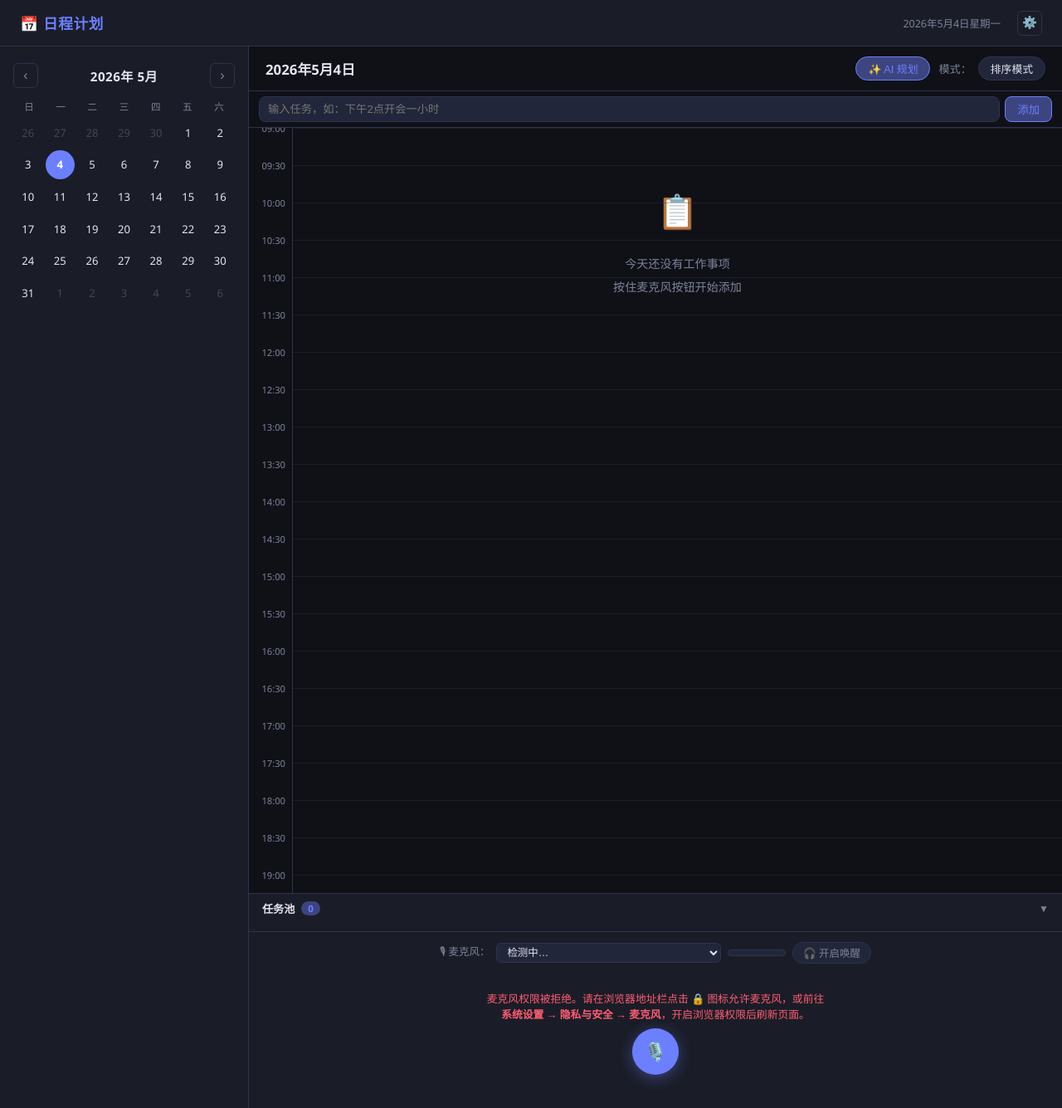
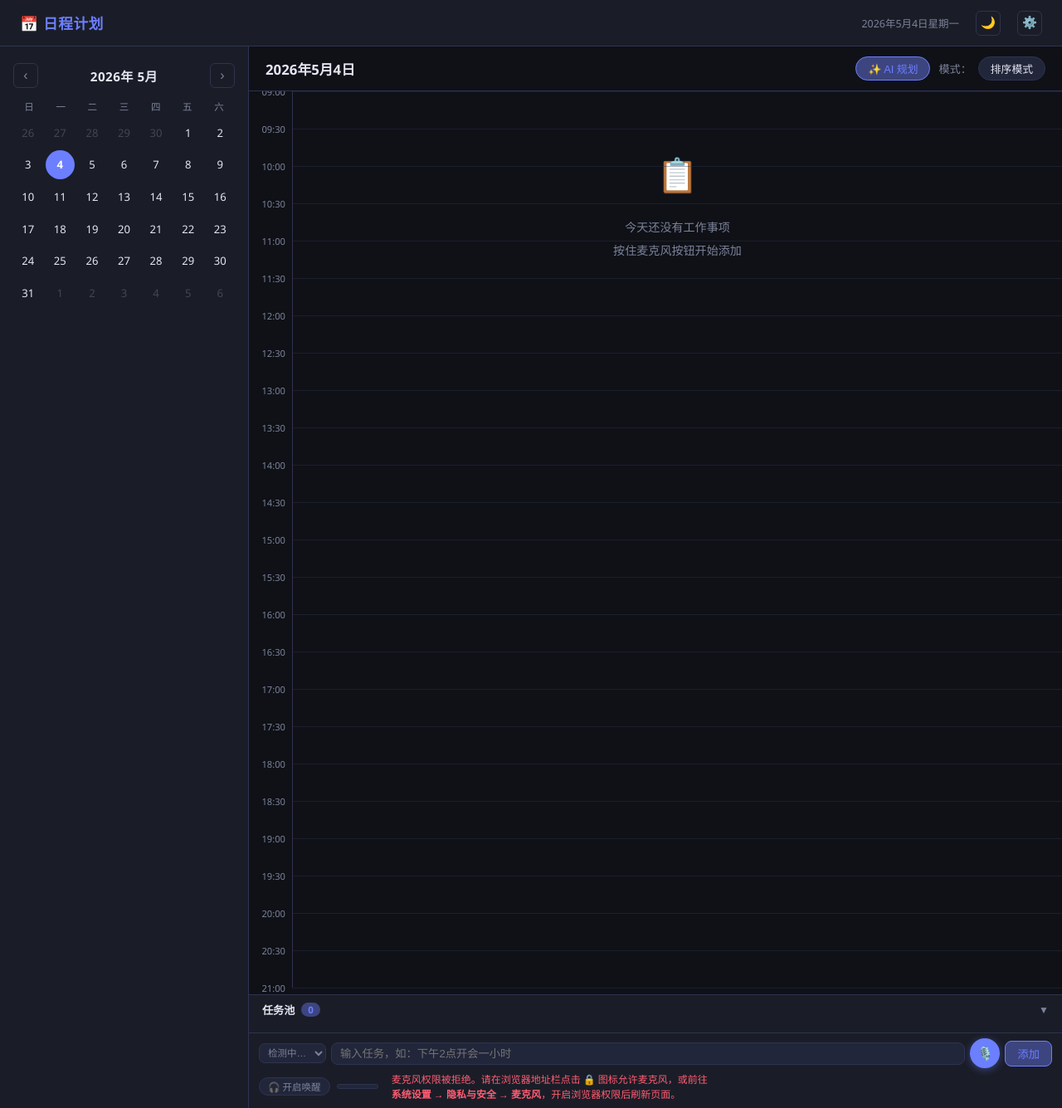
Before and after one commit to MichaelChaoLi-cpu/Zhixiang, a Flask app: page / in a window 1280 px wide. Shown: the whole page at 83% size. Run offline with Flask 3, Linux system fonts and the light colour scheme; data that the repository does not hold is empty.

Commit message:
feat: mode and optimize panel

```diff
--- a/static/app.js
+++ b/static/app.js
@@ -653,6 +653,29 @@ async function schedulePoolItem(poolId) {
   await loadItems();
   await loadDatesWithItems();
   showToast("已从任务池移至日程");
+}
+
+/* ── Theme toggle ────────────────────────────────────────────────────── */
+function setupThemeToggle() {
+  const btn = document.getElementById("theme-btn");
+  const saved = localStorage.getItem("theme") || "dark";
+  applyTheme(saved);
+
+  btn.addEventListener("click", () => {
+    const next = document.documentElement.dataset.theme === "light" ? "dark" : "light";
+    applyTheme(next);
+    localStorage.setItem("theme", next);
+  });
+}
+
+function applyTheme(theme) {
+  if (theme === "light") {
+    document.documentElement.dataset.theme = "light";
+    document.getElementById("theme-btn").textContent = "☀️";
+  } else {
+    delete document.documentElement.dataset.theme;
+    document.getElementById("theme-btn").textContent = "🌙";
+  }
 }
 
 function setupPoolToggle() {
@@ -1451,6 +1474,7 @@ async function init() {
   setupCalNav();
   setupModeToggle();
   setupMicButton();
+  setupThemeToggle();
   setupSettingsPanel();
   setupAIPlan();
   setupPoolToggle();
--- a/static/style.css
+++ b/static/style.css
@@ -162,12 +180,35 @@ body {
 #right-header .spacer { flex: 1; }
 
 /* Manual task input */
-#manual-input-row {
+/* ── Bottom input bar ───────────────────────────────────────────────── */
+#input-bar {
+  flex-shrink: 0;
+  background: var(--surface);
+  border-top: 1px solid var(--border);
+  padding: 6px 12px 8px;
   display: flex;
+  flex-direction: column;
+  gap: 4px;
+}
+
+#input-main-row {
+  display: flex;
+  align-items: center;
   gap: 6px;
-  padding: 6px 12px;
-  border-bottom: 1px solid var(--border);
 }
+
+#mic-select {
+  background: var(--surface2);
+  border: 1px solid var(--border);
+  border-radius: 7px;
+  color: var(--text-dim);
+  font-size: .72rem;
+  padding: 4px 6px;
+  max-width: 120px;
+  cursor: pointer;
+  outline: none;
+}
+
 #manual-input {
   flex: 1;
   background: var(--surface2);
@@ -193,6 +235,26 @@ body {
 }
 #manual-add-btn:hover:not(:disabled) { background: var(--accent); color: #fff; }
 #manual-add-btn:disabled { opacity: .5; cursor: default; }
+
+#input-status-row {
+  display: flex;
+  align-items: center;
+  gap: 8px;
+  min-height: 22px;
+  font-size: .75rem;
+  color: var(--text-dim);
+}
+
+#input-status-row #transcript-preview {
+  flex: 1;
+  font-style: italic;
+  font-size: .75rem;
+  white-space: nowrap;
+  overflow: hidden;
+  text-overflow: ellipsis;
+  min-height: unset;
+  text-align: left;
+}
 
 /* AI plan button */
 #ai-plan-btn {
@@ -833,36 +895,25 @@ body {
 #ai-plan-apply:hover { opacity: .88; }
 
 /* ── Voice section ─────────────────────────────────────────────────── */
-#voice-section {
-  flex-shrink: 0;
-  padding: 12px 20px 16px;
-  border-top: 1px solid var(--border);
-  display: flex;
-  flex-direction: column;
-  align-items: center;
-  gap: 8px;
-  background: var(--surface);
-}
-
 #voice-status {
-  font-size: .8rem;
+  font-size: .75rem;
   color: var(--text-dim);
-  min-height: 18px;
-  text-align: center;
+  white-space: nowrap;
 }
 #voice-status.recording { color: var(--danger); }
 #voice-status.processing { color: var(--accent); }
 
 #mic-btn {
-  width: 56px; height: 56px;
+  width: 36px; height: 36px;
   border-radius: 50%;
   border: none;
   background: var(--accent);
   color: #fff;
-  font-size: 1.4rem;
+  font-size: 1rem;
   cursor: pointer;
+  flex-shrink: 0;
   display: flex; align-items: center; justify-content: center;
-  box-shadow: 0 4px 18px rgba(108,127,255,.4);
+  box-shadow: 0 2px 10px rgba(108,127,255,.4);
   transition: transform .1s, box-shadow .1s, background .15s;
   user-select: none;
   -webkit-user-select: none;
@@ -897,17 +948,8 @@ body {
 
 @keyframes spin { to { transform: rotate(360deg); } }
 
-#transcript-preview {
-  font-size: .78rem;
-  color: var(--text-dim);
-  max-width: 480px;
-  text-align: center;
-  min-height: 16px;
-  font-style: italic;
-}
-
-/* ── Settings button ───────────────────────────────────────────────── */
-#settings-btn {
+/* ── Theme + Settings buttons ──────────────────────────────────────── */
+#theme-btn, #settings-btn {
   background: none;
   border: 1px solid var(--border);
   color: var(--text-dim);
@@ -1003,39 +1045,17 @@ body {
 #sample-hint { font-size: .75rem; color: var(--text-dim); text-align: center; opacity: .7; }
 
 /* ── Mic device row ────────────────────────────────────────────────── */
-#mic-device-row {
-  display: flex;
-  align-items: center;
-  gap: 8px;
-  font-size: .78rem;
-  color: var(--text-dim);
-  width: 100%;
-  max-width: 520px;
-}
-
-#mic-select {
-  flex: 1;
-  background: var(--surface2);
-  border: 1px solid var(--border);
-  color: var(--text);
-  border-radius: 6px;
-  padding: 3px 8px;
-  font-size: .78rem;
-  cursor: pointer;
-  outline: none;
-}
-
 #wake-btn {
   background: var(--surface2);
   border: 1px solid var(--border);
   color: var(--text-dim);
   border-radius: 20px;
-  padding: 3px 12px;
+  padding: 2px 10px;
   cursor: pointer;
-  font-size: .78rem;
+  font-size: .72rem;
   white-space: nowrap;
+  flex-shrink: 0;
   transition: background .15s, border-color .15s, color .15s;
-  flex-shrink: 0;
 }
 #wake-btn:hover { border-color: var(--accent); color: var(--text); }
 #wake-btn.wake-active {
@@ -1050,19 +1070,18 @@ body {
 }
 
 #wake-word-label {
-  font-size: .75rem;
+  font-size: .72rem;
   color: var(--danger);
-  min-height: 16px;
-  text-align: center;
-  opacity: .8;
+  opacity: .85;
+  white-space: nowrap;
 }
 
 #mic-level-wrap {
-  width: 70px;
-  height: 8px;
+  width: 50px;
+  height: 6px;
   background: var(--surface2);
   border: 1px solid var(--border);
-  border-radius: 4px;
+  border-radius: 3px;
   overflow: hidden;
   flex-shrink: 0;
 }
@@ -1071,7 +1090,7 @@ body {
   height: 100%;
   width: 0%;
   background: var(--accent);
-  border-radius: 4px;
+  border-radius: 3px;
   transition: width .05s linear;
 }
 
--- a/templates/index.html
+++ b/templates/index.html
@@ -14,6 +14,7 @@
     <h1>📅 日程计划</h1>
     <div class="spacer"></div>
     <span style="font-size:.78rem;color:var(--text-dim);" id="topbar-date"></span>
+    <button id="theme-btn" title="切换主题">🌙</button>
     <button id="settings-btn" title="唤醒词设置">⚙️</button>
   </header>
 
@@ -82,12 +83,6 @@
       </div>
     </div>
 
-    <!-- Manual task input -->
-    <div id="manual-input-row">
-      <input id="manual-input" type="text" placeholder="输入任务，如：下午2点开会一小时" autocomplete="off" />
-      <button id="manual-add-btn">添加</button>
-    </div>
-
     <!-- Timeline -->
     <div id="timeline-wrapper">
       <div id="timeline-axis"></div>
@@ -104,21 +99,24 @@
       <div id="pool-list"></div>
     </div>
 
-    <!-- Voice input -->
-    <div id="voice-section">
-      <div id="mic-device-row">
-        <label for="mic-select">🎙 麦克风：</label>
-        <select id="mic-select"><option>检测中…</option></select>
+    <!-- Bottom input bar (manual + voice merged) -->
+    <div id="input-bar">
+      <div id="input-main-row">
+        <select id="mic-select" title="麦克风"><option>检测中…</option></select>
+        <input id="manual-input" type="text" placeholder="输入任务，如：下午2点开会一小时" autocomplete="off" />
+        <button id="mic-btn" title="按住说话">
+          <span class="mic-icon">🎙️</span>
+          <span class="spinner"></span>
+        </button>
+        <button id="manual-add-btn">添加</button>
+      </div>
+      <div id="input-status-row">
+        <button id="wake-btn">🎧 开启唤醒</button>
         <div id="mic-level-wrap"><div id="mic-level-bar"></div></div>
-        <button id="wake-btn">🎧 开启唤醒</button>
+        <div id="wake-word-label"></div>
+        <div id="voice-status"></div>
+        <div id="transcript-preview"></div>
       </div>
-      <div id="wake-word-label"></div>
-      <div id="voice-status"></div>
-      <button id="mic-btn" title="按住说话">
-        <span class="mic-icon">🎙️</span>
-        <span class="spinner"></span>
-      </button>
-      <div id="transcript-preview"></div>
     </div>
   </main>
 
```
Also changed, not shown: other parts of static/style.css (+22 -3 lines).
